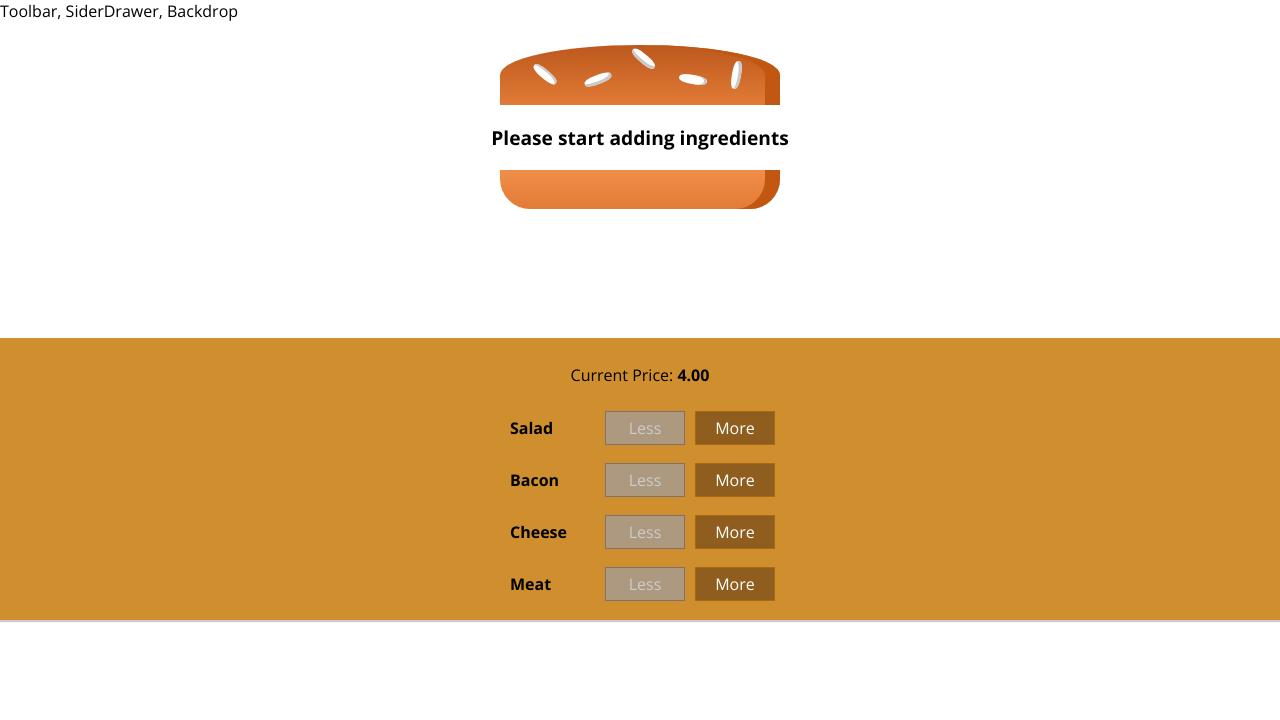
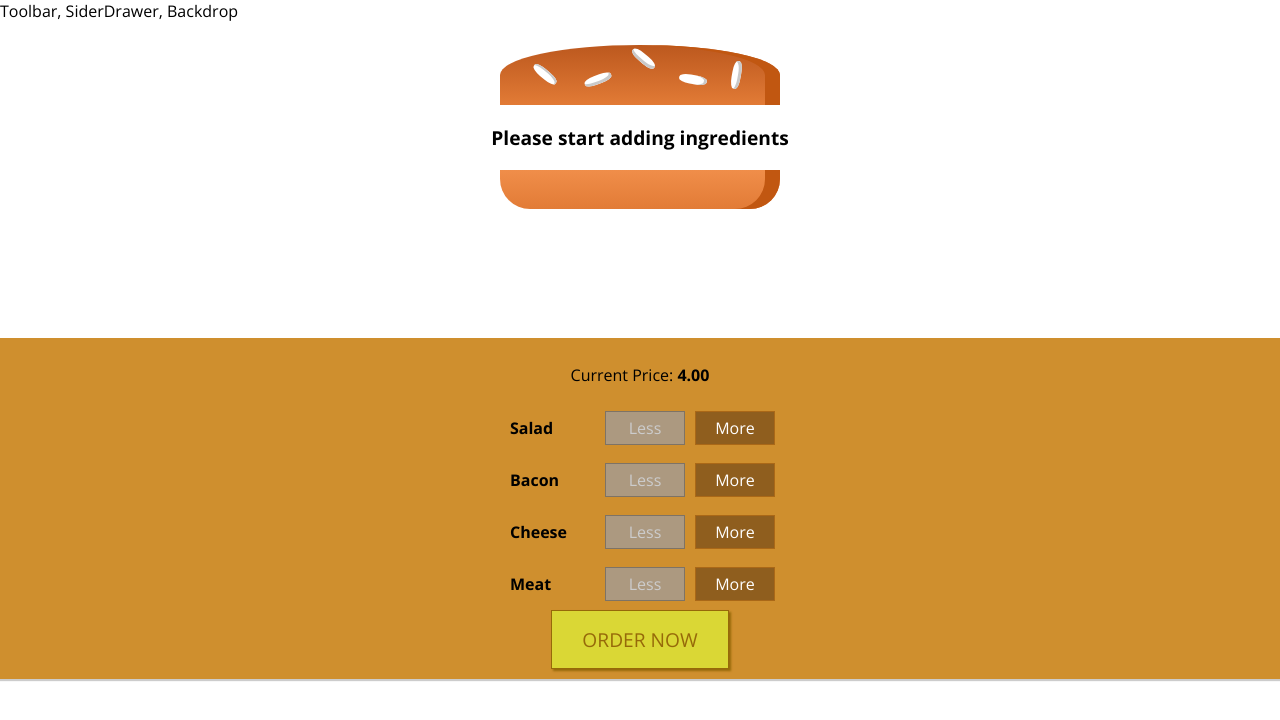
Before and after one commit to vnctwong/react-burger, a React app: page / in a window 1280 px wide. Shown: the top 720 px of the page. Built offline with nearby package versions, Linux system fonts and the light colour scheme.

Commit message:
err handling for no ingredients

```diff
--- a/src/components/Burger/BuildControls/BuildControls.css
+++ b/src/components/Burger/BuildControls/BuildControls.css
@@ -9,3 +9,45 @@
   padding:10px 0;
 
 }
+
+
+.OrderButton {
+  background-color: #DAD735;
+  outline: none;
+  cursor: pointer;
+  border: 1px solid #966909;
+  color: #966909;
+  font-family: inherit;
+  font-size: 1.2em;
+  padding: 15px 30px;
+  box-shadow: 2px 2px 2px #966909;
+}
+
+.OrderButton:hover, .OrderButton:active {
+  background-color: #A0DB41;
+  border: 1px solid #966909;
+  color: #966909;
+}
+
+.OrderButton:disabled {
+  background-color: #C7C6C6;
+  cursor: not-allowed;
+  border: 1px solid #ccc;
+  color: #888888;
+}
+
+.OrderButton:not(:disabled) {
+  animation: enable 0.3s linear;
+}
+
+@keyframes enable {
+  0% {
+      transform: scale(1);
+  }
+  60% {
+      transform: scale(1.1);
+  }
+  100% {
+      transform: scale(1);
+  }
+}
--- a/src/components/Burger/BuildControls/BuildControls.js
+++ b/src/components/Burger/BuildControls/BuildControls.js
@@ -20,6 +20,8 @@
         removed={() => props.ingredientRemoved(ctrl.type)}
         disabled={props.disabled[ctrl.type]} />
     ))}
+    <button className={classes.OrderButton}
+      disabled={props.purchasable}>ORDER NOW</button>
   </div>
 );
 
--- a/src/containers/BurgerBuilder/BurgerBuilder.js
+++ b/src/containers/BurgerBuilder/BurgerBuilder.js
@@ -19,7 +19,22 @@
       cheese: 0,
       meat: 0
     },
-    totalPrice: 4
+    totalPrice: 4,
+    purchaseable: false
+  }
+
+  updatePurchaseState() {
+    const ingredients = {
+      ...this.state.ingredients
+    };
+    const sum = Object.keys(ingredients)
+      .map(igKey => {
+        return ingredients[igKey];
+      })
+      .reduce((sum, el) => {
+        return sum + el;
+      }, 0);
+    this.setState({ purchaseable: sum > 0 });
   }
 
   addIngredientHandler = (type) => {
@@ -70,6 +85,7 @@
           ingredientAdded={this.addIngredientHandler}
           ingredientRemoved={this.removeIngredientHandler}
           disabled={disabledInfo}
+          purchaseable={this.state.purchaseable}
           price={this.state.totalPrice} />
       </Aux>
     );
```
